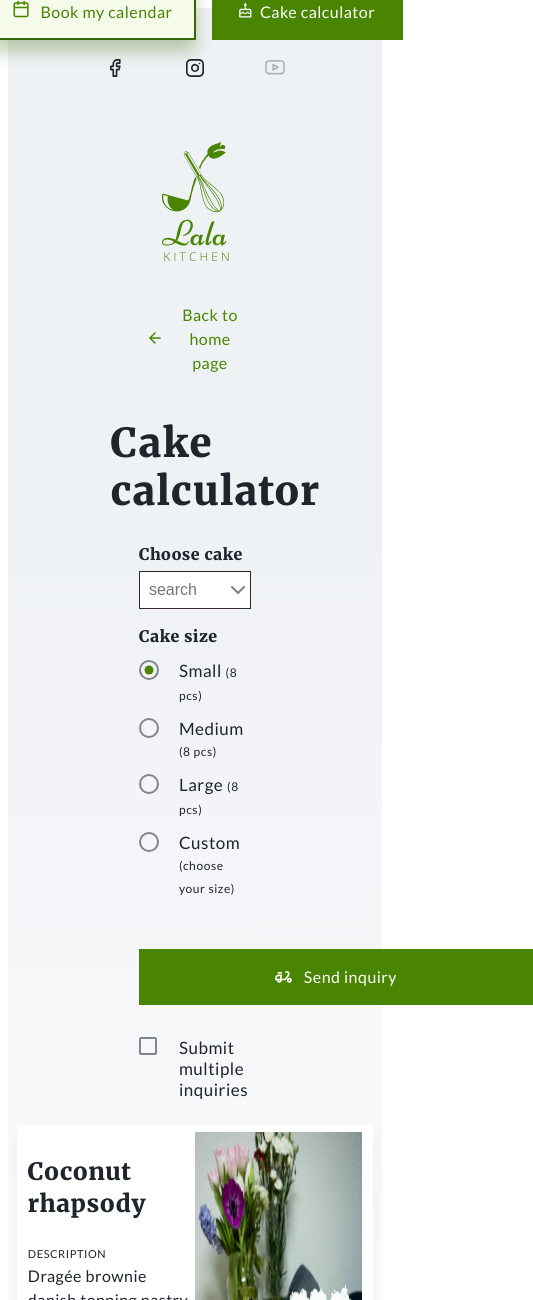
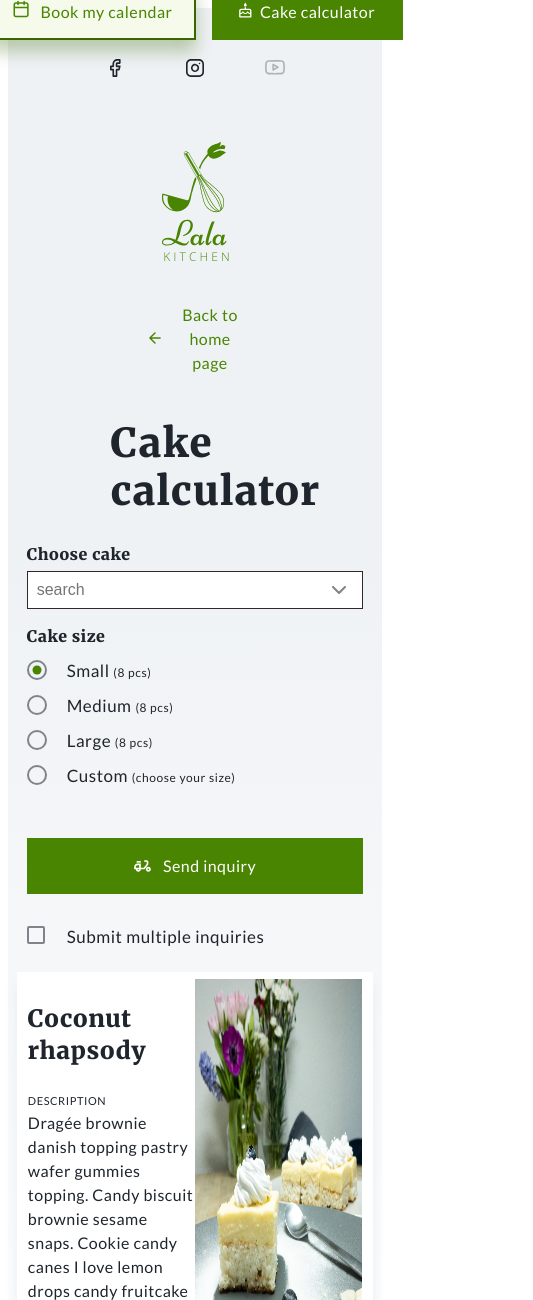
Before and after one commit to chainapptech/lala-kitchen, a plain HTML site: page cake-calculator.html in a window 390 px wide. Shown: the top 1300 px of the page, 533 px wide, since content can reach past the window. Drawn offline with Linux system fonts and the light colour scheme.

Commit message:
change resposive

```diff
--- a/cake-calculator.css
+++ b/cake-calculator.css
@@ -190,6 +190,8 @@ button{
     padding: 9px;
     font-size: 16px;
     font-weight: 400;
+    width: 100%;
+    max-width: 400px;
     cursor: pointer;
     background-image: url(./assets/icons/chevron-down.svg);
     background-position-x: 95%;
@@ -319,7 +321,8 @@ input:focus   {
     flex-direction: row;
     margin: 50px auto;
     margin-bottom: 20px;
-    width: 394px;
+    width: 100%;
+    max-width: 400px;
     height: 56px;
     font-size: 16px;
     font-family: Lato;
@@ -557,4 +560,8 @@ input:focus   {
     .no-name{
         flex-direction: column-reverse;
     }
+    .input-field-container{
+        width: 90%;
+        max-width: 400px;
+    }
 }
```
Also changed, not shown: style.css (+14 -1 lines).
